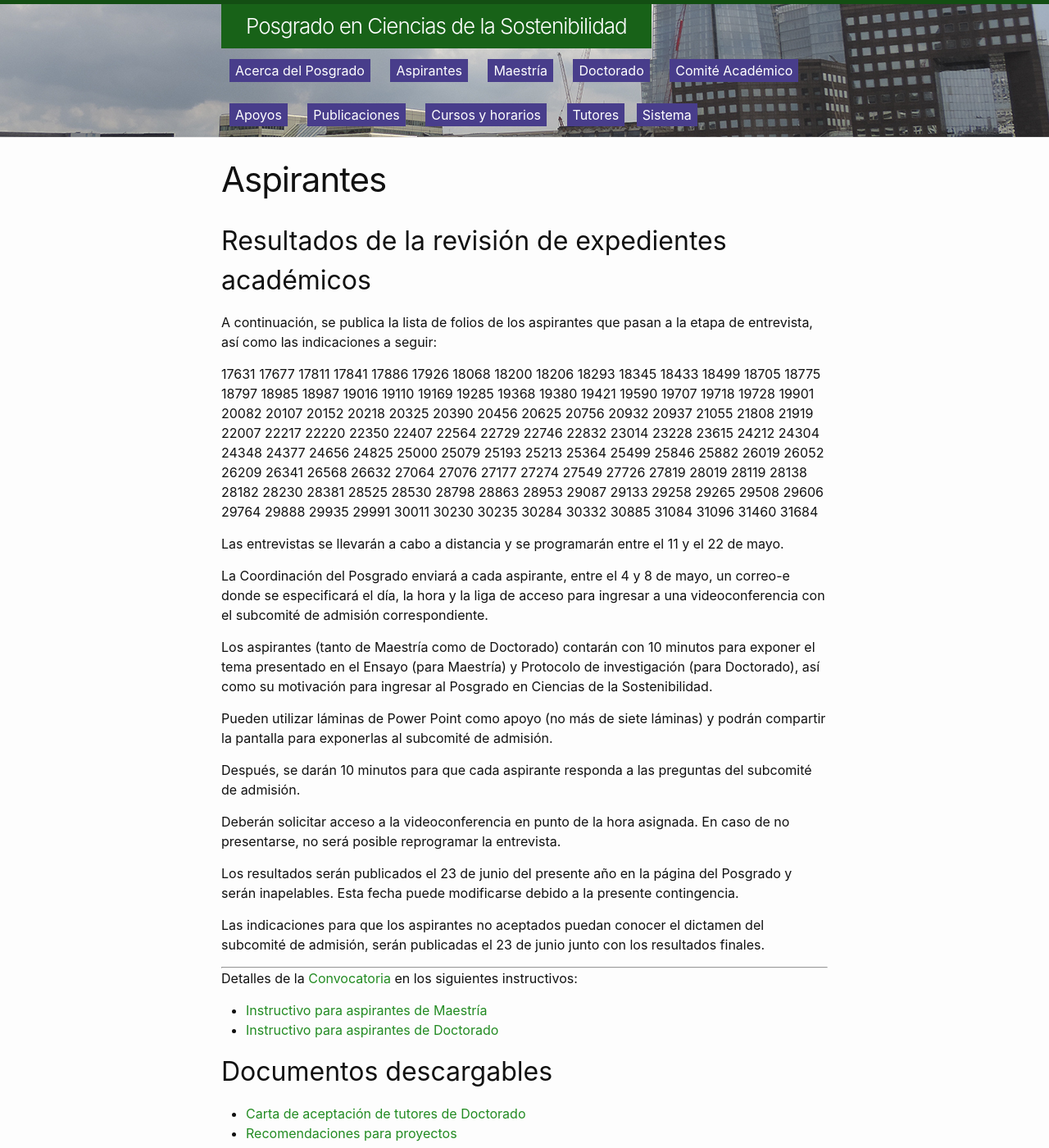
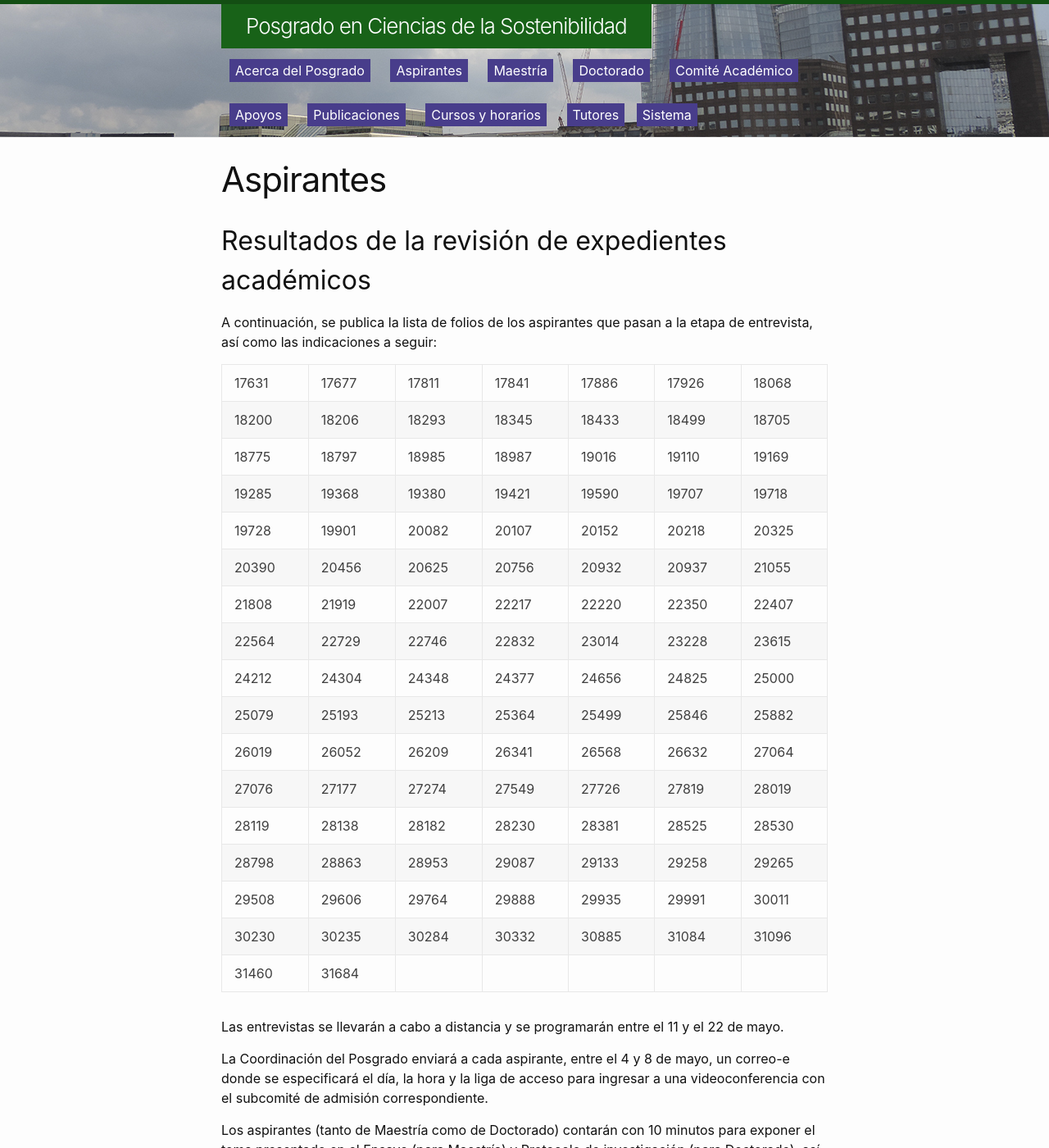
Before and after one commit to pcs-unam/pcs-unam.github.io, a Jekyll site: the page built from 01_aspirantes.md, in a window 1280 px wide and 1400 px high. Shown: the whole window at 82% size. Built offline with Jekyll 4.4.1, drawn with Linux system fonts in a browser that asks for light colours.

Commit message:
numeros a una tabla

```diff
--- a/01_aspirantes.md
+++ b/01_aspirantes.md
@@ -10,120 +10,25 @@ menu: true
 
 A continuación, se publica la lista de folios de los aspirantes que pasan a la etapa de entrevista, así como las indicaciones a seguir:
 
-17631
-17677
-17811
-17841
-17886
-17926
-18068
-18200
-18206
-18293
-18345
-18433
-18499
-18705
-18775
-18797
-18985
-18987
-19016
-19110
-19169
-19285
-19368
-19380
-19421
-19590
-19707
-19718
-19728
-19901
-20082
-20107
-20152
-20218
-20325
-20390
-20456
-20625
-20756
-20932
-20937
-21055
-21808
-21919
-22007
-22217
-22220
-22350
-22407
-22564
-22729
-22746
-22832
-23014
-23228
-23615
-24212
-24304
-24348
-24377
-24656
-24825
-25000
-25079
-25193
-25213
-25364
-25499
-25846
-25882
-26019
-26052
-26209
-26341
-26568
-26632
-27064
-27076
-27177
-27274
-27549
-27726
-27819
-28019
-28119
-28138
-28182
-28230
-28381
-28525
-28530
-28798
-28863
-28953
-29087
-29133
-29258
-29265
-29508
-29606
-29764
-29888
-29935
-29991
-30011
-30230
-30235
-30284
-30332
-30885
-31084
-31096
-31460
-31684
+
+| 17631 | 17677 | 17811 | 17841 | 17886 | 17926 | 18068 |
+| 18200 | 18206 | 18293 | 18345 | 18433 | 18499 | 18705 |
+| 18775 | 18797 | 18985 | 18987 | 19016 | 19110 | 19169 |
+| 19285 | 19368 | 19380 | 19421 | 19590 | 19707 | 19718 |
+| 19728 | 19901 | 20082 | 20107 | 20152 | 20218 | 20325 |
+| 20390 | 20456 | 20625 | 20756 | 20932 | 20937 | 21055 |
+| 21808 | 21919 | 22007 | 22217 | 22220 | 22350 | 22407 |
+| 22564 | 22729 | 22746 | 22832 | 23014 | 23228 | 23615 |
+| 24212 | 24304 | 24348 | 24377 | 24656 | 24825 | 25000 |
+| 25079 | 25193 | 25213 | 25364 | 25499 | 25846 | 25882 |
+| 26019 | 26052 | 26209 | 26341 | 26568 | 26632 | 27064 |
+| 27076 | 27177 | 27274 | 27549 | 27726 | 27819 | 28019 |
+| 28119 | 28138 | 28182 | 28230 | 28381 | 28525 | 28530 |
+| 28798 | 28863 | 28953 | 29087 | 29133 | 29258 | 29265 |
+| 29508 | 29606 | 29764 | 29888 | 29935 | 29991 | 30011 |
+| 30230 | 30235 | 30284 | 30332 | 30885 | 31084 | 31096 |
+| 31460 | 31684 |       |       |       |       |       |
+
 
 Las entrevistas se llevarán a cabo a distancia y se programarán entre el 11 y el 22 de mayo.
 
```
